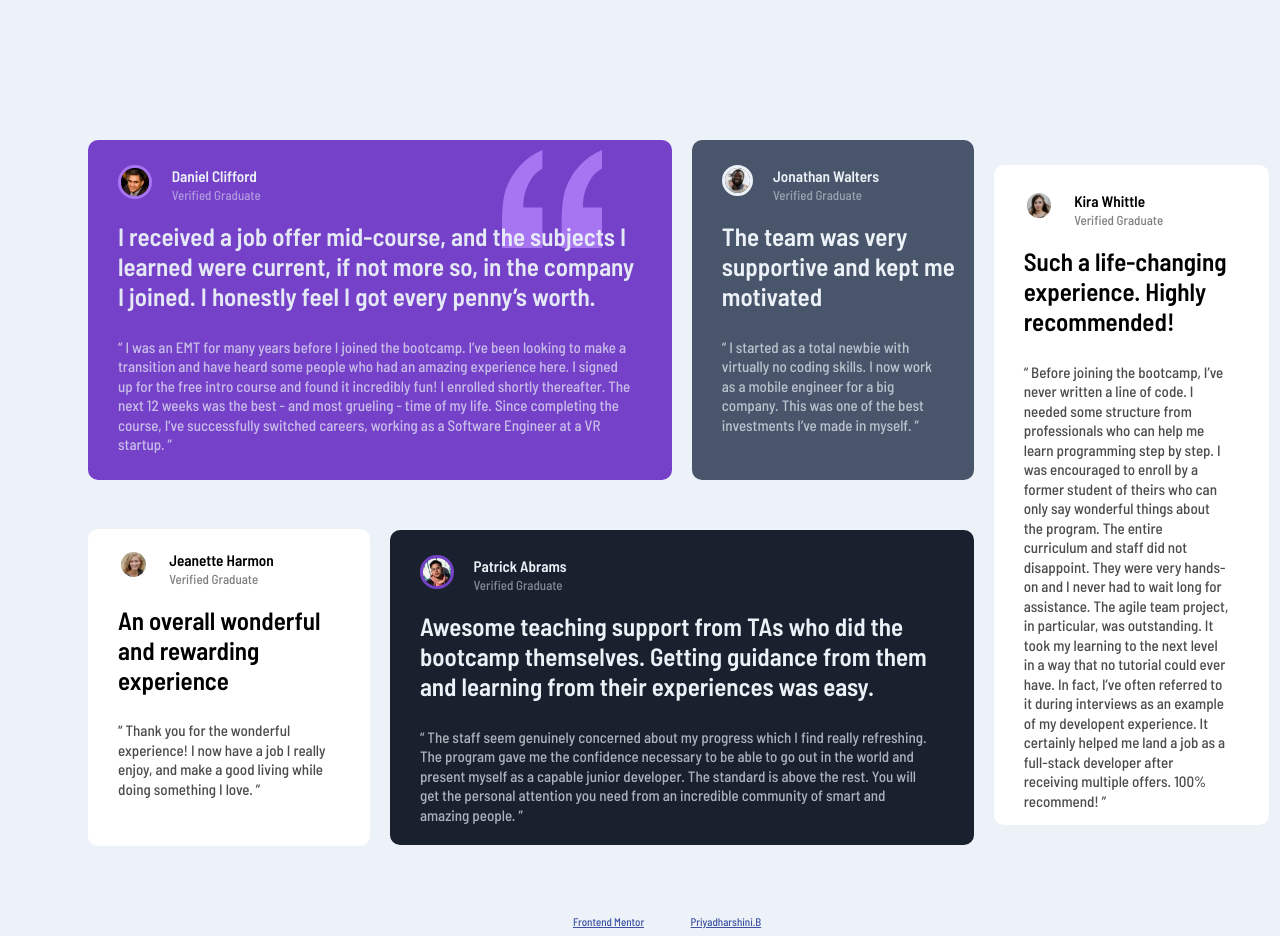
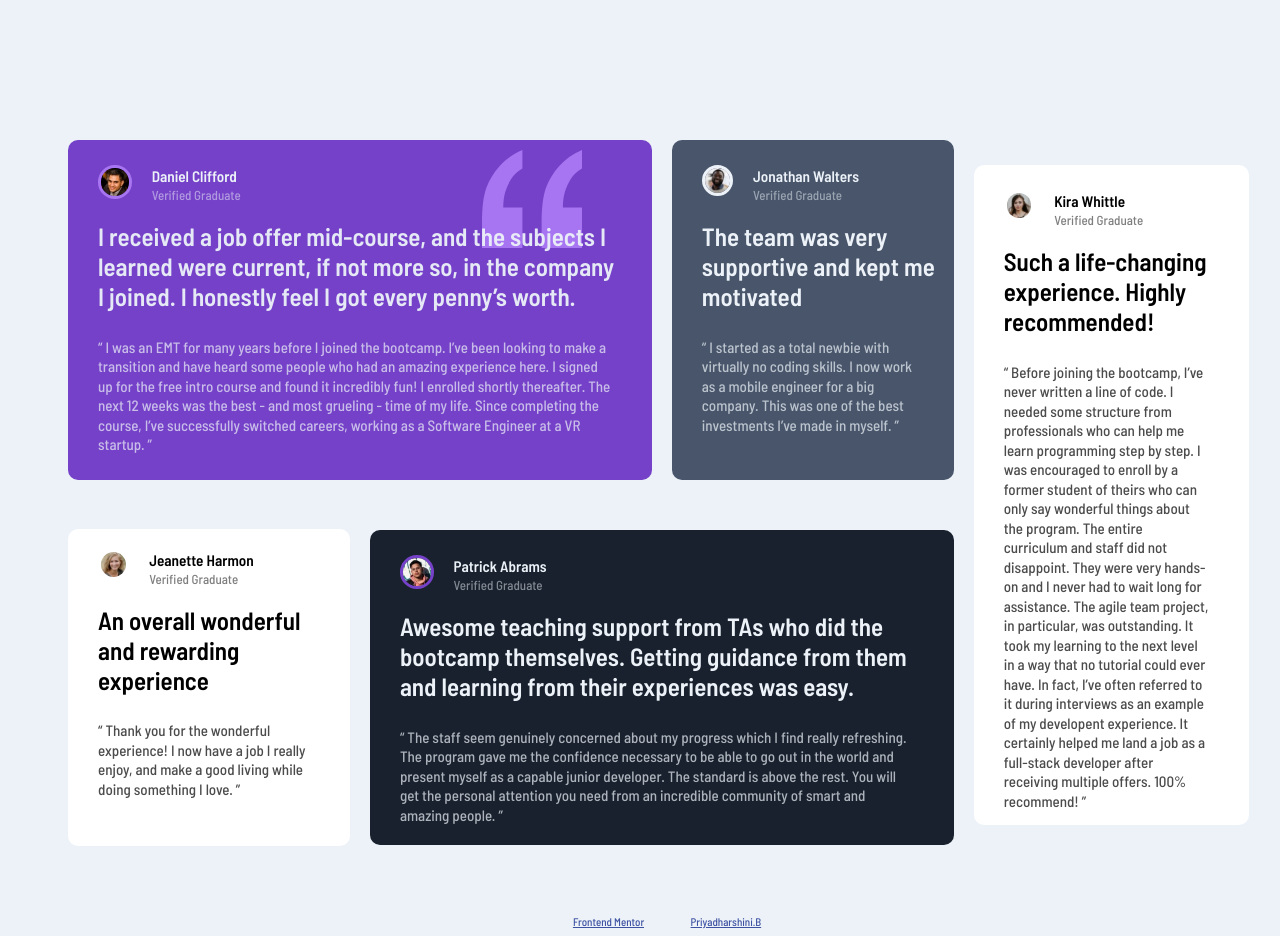
Before and after one commit to Priyadharshini1700/Testimonials-grid-section, a plain HTML site: page index.html in a window 1280 px wide. Drawn offline with Linux system fonts and the light colour scheme.

Commit message:
Update styles.css

```diff
--- a/css/styles.css
+++ b/css/styles.css
@@ -145,7 +145,7 @@ opacity: 70%;
     align-items: center;
     justify-content: center;
 width:95%;
-margin:100px 100px 40px 60px;
+margin:100px 100px 40px 40px;
 padding:10px;
   }
 
```
